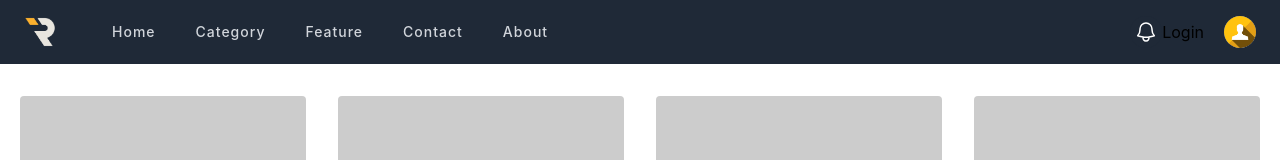
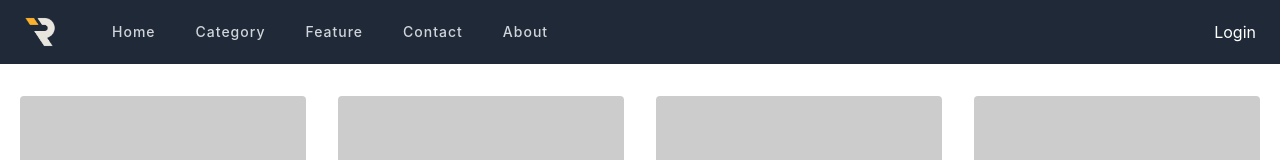
Before and after one commit to parth-gothadiya/global-header, a React (Create React App) app: page / in a window 1280 px wide. Shown: the top 160 px of the page. Built offline with nearby package versions, Linux system fonts and the light colour scheme; a web font is replaced by a local one.

Commit message:
"Update Header.jsx: add user data state, use useEffect for user updates, conditionally render user data and login button"
This commit updates the Header.jsx component by:

1. Adding a new state

```diff
--- a/src/Component/Header.jsx
+++ b/src/Component/Header.jsx
@@ -1,34 +1,34 @@
-import { Fragment } from 'react'
-import { Disclosure, Menu, Transition } from '@headlessui/react'
-import { Bars3Icon, BellIcon, XMarkIcon } from '@heroicons/react/24/outline'
-import logo from '../Asseat/logo.png'
-import user1 from '../Asseat/user2.png'
-import './header.css'
-import { useAuth0 } from '@auth0/auth0-react'
-import { Button } from 'bootstrap'
-import { Link } from 'react-router-dom'
-
-
-
-
-
-
+import { Fragment,useEffect,useState } from "react";
+import { Disclosure, Menu, Transition } from "@headlessui/react";
+import { Bars3Icon, BellIcon, XMarkIcon } from "@heroicons/react/24/outline";
+import logo from "../Asseat/logo.png";
+import user1 from "../Asseat/user2.png";
+import "./header.css";
+import { useAuth0 } from "@auth0/auth0-react";
+import { Button } from "bootstrap";
+import { Link } from "react-router-dom";
 
 const navigation = [
-    { name: 'Home', href: '/', current: false },
-    { name: 'Category', href: '/Category', current: false },
-    { name: 'Feature', href: '/Feature', current: false },
-    { name: 'Contact ', href: '/Contact' , current: false },
-    { name: 'About', href: '/About', current: false },
-]
+  { name: "Home", href: "/", current: false },
+  { name: "Category", href: "/Category", current: false },
+  { name: "Feature", href: "/Feature", current: false },
+  { name: "Contact ", href: "/Contact", current: false },
+  { name: "About", href: "/About", current: false },
+];
 
 function classNames(...classes) {
-    return classes.filter(Boolean).join(' ')
+  return classes.filter(Boolean).join(" ");
 }
 
 export default function Header() {
+    const [userData, setUserData] = useState(JSON.parse(sessionStorage.getItem("user")))
+  const { loginWithRedirect, isAuthenticated, logout, user } = useAuth0();
+useEffect(() => {
+if (isAuthenticated) {
+    sessionStorage.setItem("user", JSON.stringify(user));
+}
+},[isAuthenticated])
 
-    const { loginWithRedirect, isAuthenticated, logout, user } = useAuth0();
 
   return (
     <Disclosure as="nav" className="bg-gray-800 fixed w11 maar ">
@@ -49,7 +49,6 @@ export default function Header() {
                 </Disclosure.Button>
               </div>
 
-
               <div className="flex flex-1 items-center justify-center sm:items-stretch sm:justify-start">
                 <div className="flex flex-shrink-0 items-center me-5 ms-0">
                   <img
@@ -65,10 +64,12 @@ export default function Header() {
                         key={item.name}
                         href={item.href}
                         className={classNames(
-                                                    item.current ? 'bg-gray-900 text-white' : 'text-gray-300 hover:bg-dark-700 big1 hover:text-amber-500',
-                                                    'rounded-md px-3 py-2 text-sm font-medium'
+                          item.current
+                            ? "bg-gray-900 text-white"
+                            : "text-gray-300 hover:bg-dark-700 big1 hover:text-amber-500",
+                          "rounded-md px-3 py-2 text-sm font-medium"
                         )}
-                                                aria-current={item.current ? 'page' : undefined}
+                        aria-current={item.current ? "page" : undefined}
                       >
                         {item.name}
                       </a>
@@ -77,28 +78,16 @@ export default function Header() {
                 </div>
               </div>
 
+              <div className="absolute inset-y-0 right-0 flex items-center pr-2 sm:static sm:inset-auto sm:ml-6 sm:pr-0">
 
-                            <div className="absolute inset-y-0 right-0 flex items-center pr-2 sm:static sm:inset-auto sm:ml-6 sm:pr-0">
-                                <button
-                                    type="button"
-                                    className="relative rounded-full  bg-gray-800 p-1 text-white hover:text-amber-500 focus:outline-none focus:ring-1 focus:ring-white focus:ring-offset-2 focus:ring-offset-gray-800"
-                                >
-                                    <span className="absolute -inset-1.5" />
-                                    <span className="sr-only">View notifications</span>
-                                    <BellIcon className="h-6 w-6" aria-hidden="true" />
-                                </button>
-
-                                {
-                                    isAuthenticated ? (
-                                        <button type="login" onClick={() => logout({ logoutParams: { returnTo: window.location.origin } })}>Logout</button>
-                                    ) :
-                                        (
-                                            <button type="Login" onClick={() => loginWithRedirect()}>Login</button>
-                                        )}
 
 
                 {/* Profile dropdown */}
 
+                {!!userData || isAuthenticated ? (
+                  <>
+
+                  <h1 className="text-white">{userData?.name}</h1>
                   <Menu as="div" className="relative ml-5">
                     <div>
                       <Menu.Button className="relative flex rounded-full bg-gray-800 text-sm focus:outline-none focus:ring-1 focus:ring-white focus:ring-offset-2 focus:ring-offset-gray-800">
@@ -106,7 +95,7 @@ export default function Header() {
                         <span className="sr-only">Open user menu</span>
                         <img
                           className="h-8 w-8 rounded-full"
-                                                src={user1}
+                          src={userData?.picture || user1}
                           alt="user"
                         />
                       </Menu.Button>
@@ -125,7 +114,10 @@ export default function Header() {
                           {({ active }) => (
                             <a
                               href="#"
-                                                        className={classNames(active ? 'bg-gray-100' : '', 'block px-4 py-2 text-sm text-dark hover:text-amber-500 hover:font-semibold')}
+                              className={classNames(
+                                active ? "bg-gray-100" : "",
+                                "block px-4 py-2 text-sm text-dark hover:text-amber-500 hover:font-semibold"
+                              )}
                             >
                               Your Profile
                             </a>
@@ -135,7 +127,10 @@ export default function Header() {
                           {({ active }) => (
                             <a
                               href="#"
-                                                        className={classNames(active ? 'bg-gray-100' : '', 'block px-4 py-2 text-sm text-dark  hover:text-amber-500 hover:font-semibold')}
+                              className={classNames(
+                                active ? "bg-gray-100" : "",
+                                "block px-4 py-2 text-sm text-dark  hover:text-amber-500 hover:font-semibold"
+                              )}
                             >
                               Settings
                             </a>
@@ -143,22 +138,41 @@ export default function Header() {
                         </Menu.Item>
                         <Menu.Item>
                           {({ active }) => (
-                                                    <a
-                                                        href="#"
-                                                        className={classNames(active ? 'bg-gray-100' : '', 'block px-4 py-2 text-sm text-dark  hover:text-amber-500 hover:font-semibold')}
+                            <button
+                            onClick={() =>{
+                              logout({
+                                logoutParams: { returnTo: window.location.origin },
+                              })
+                              sessionStorage.removeItem("user")
+                            }
+                              }
+                              className={classNames(
+                                active ? "bg-gray-100" : "",
+                                "block px-4 py-2 text-sm text-dark  hover:text-amber-500 hover:font-semibold"
+                              )}
                             >
                               Sign out
-                                                    </a>
+                            </button>
                           )}
                         </Menu.Item>
                       </Menu.Items>
                     </Transition>
                   </Menu>
-
+                  <button
+                  type="button"
+                  className="pl-5 relative rounded-full  bg-gray-800 p-1 text-white hover:text-amber-500 focus:outline-none focus:ring-1 focus:ring-white focus:ring-offset-2 focus:ring-offset-gray-800"
+                >
+                  <span className="absolute -inset-1.5" />
+                  <span className="sr-only">View notifications</span>
+                  <BellIcon className="h-6 w-6" aria-hidden="true" />
+                </button>
+                  </>
+                ) :  <button className="text-white" type="Login" onClick={() => loginWithRedirect()}>
+                Login
+              </button>}
 
                 {/* Profile dropdown */}
               </div>
-
             </div>
           </div>
 
@@ -170,10 +184,12 @@ export default function Header() {
                   as="a"
                   href={item.href}
                   className={classNames(
-                                        item.current ? 'bg-gray-900 text-white' : 'text-gray-300 hover:bg-gray-700 hover:text-white',
-                                        'block rounded-md px-3 py-2 text-base font-medium'
+                    item.current
+                      ? "bg-gray-900 text-white"
+                      : "text-gray-300 hover:bg-gray-700 hover:text-white",
+                    "block rounded-md px-3 py-2 text-base font-medium"
                   )}
-                                    aria-current={item.current ? 'page' : undefined}
+                  aria-current={item.current ? "page" : undefined}
                 >
                   {item.name}
                 </Disclosure.Button>
@@ -183,5 +199,5 @@ export default function Header() {
         </>
       )}
     </Disclosure>
-    )
+  );
 }
```
Lines whose indentation alone changed are shown as unchanged.
